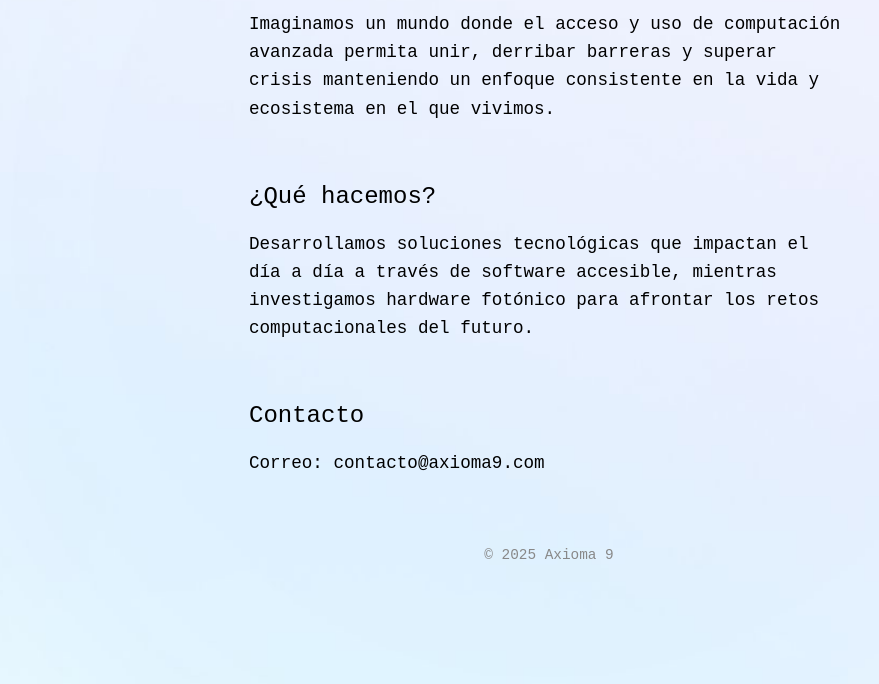
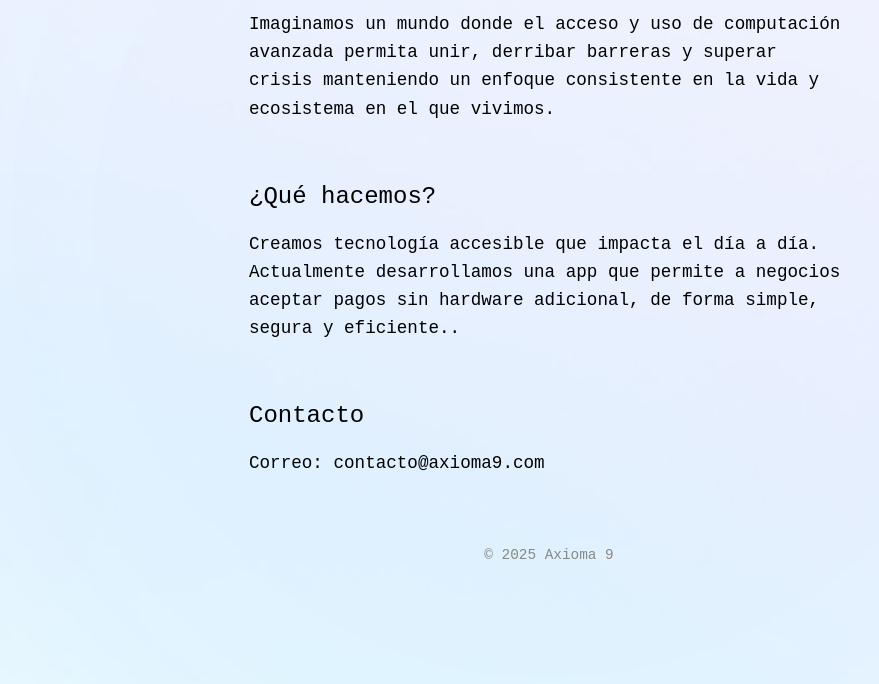
Before and after one commit to Sergio09XJ/Sergio09XJ, a plain HTML site: page index.html in a window 1280 px wide. Shown: the part 116-800 px from the top of the page, without its empty margins (91-970 px from the left). Drawn offline with Linux system fonts and the light colour scheme; a web font is replaced by a local one.

Commit message:
Cambiamos la sección de ¿Qué hacemos?

```diff
--- a/index.html
+++ b/index.html
@@ -62,7 +62,8 @@
 superar crisis manteniendo un enfoque consistente en la vida y ecosistema en el que vivimos.</p>
 
   <h2>¿Qué hacemos?</h2>
-  <p>Desarrollamos soluciones tecnológicas que impactan el día a día a través de software accesible, mientras investigamos hardware fotónico para afrontar los retos computacionales del futuro.</p>
+  <p>Creamos tecnología accesible que impacta el día a día.
+Actualmente desarrollamos una app que permite a negocios aceptar pagos sin hardware adicional, de forma simple, segura y eficiente..</p>
 
   <h2>Contacto</h2>
   <p>Correo: <a href="mailto:contacto@axioma9.com">contacto@axioma9.com</a></p>
```
